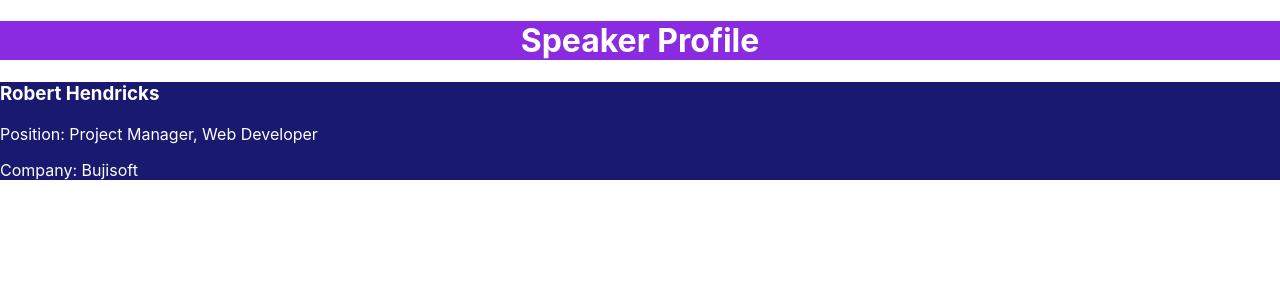
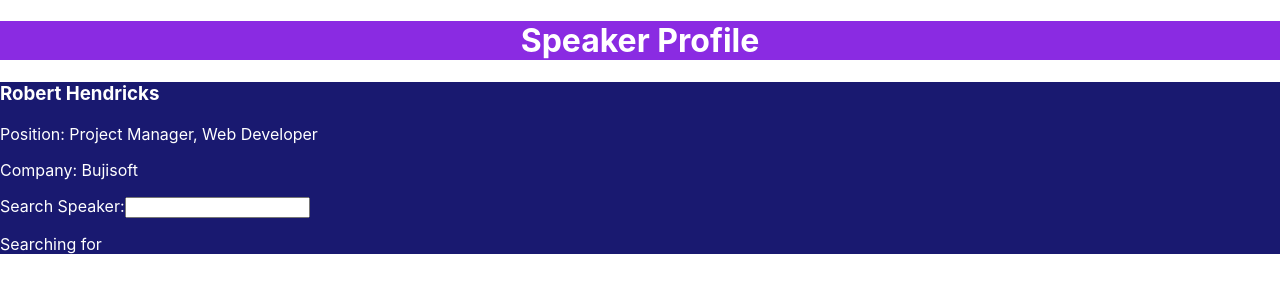
Before and after one commit to rmasonhx12/bizza_frontend, a React (Create React App) app: page / in a window 1280 px wide. Shown: the top 300 px of the page. Built offline with nearby package versions, Linux system fonts and the light colour scheme.

Commit message:
add search

```diff
--- a/src/App.js
+++ b/src/App.js
@@ -1,6 +1,7 @@
 //import logo from './logo.svg';
 //import './App.css';
 import React from 'react';
+import SearchSpeaker from './components/SearcSpeaker';
 //import SpeakerProfile from './components/SpeakerProfile';
 
 
@@ -30,6 +31,8 @@ function App(){
   name="Robert Hendricks"
   jobTitle='Project Manager, Web Developer'
   company="Bujisoft" />
+
+  <SearchSpeaker />
   </div>
 
     </>
--- /dev/null
+++ b/src/components/SearcSpeaker.js
@@ -0,0 +1,18 @@
+import React, { useState } from "react";
+
+
+const SearchSpeaker = () =>{
+    const [searchText, setSearchText] = useState('');
+
+    return (
+        <div>
+            <label htmlFor="search">Search Speaker:</label>
+            <input id="search" type="text" onChange={e => setSearchText(e.target.value)} />
+            <p>
+                Searching for <strong>{searchText}</strong>
+            </p>
+        </div>
+    );
+}
+
+export default SearchSpeaker;
```
